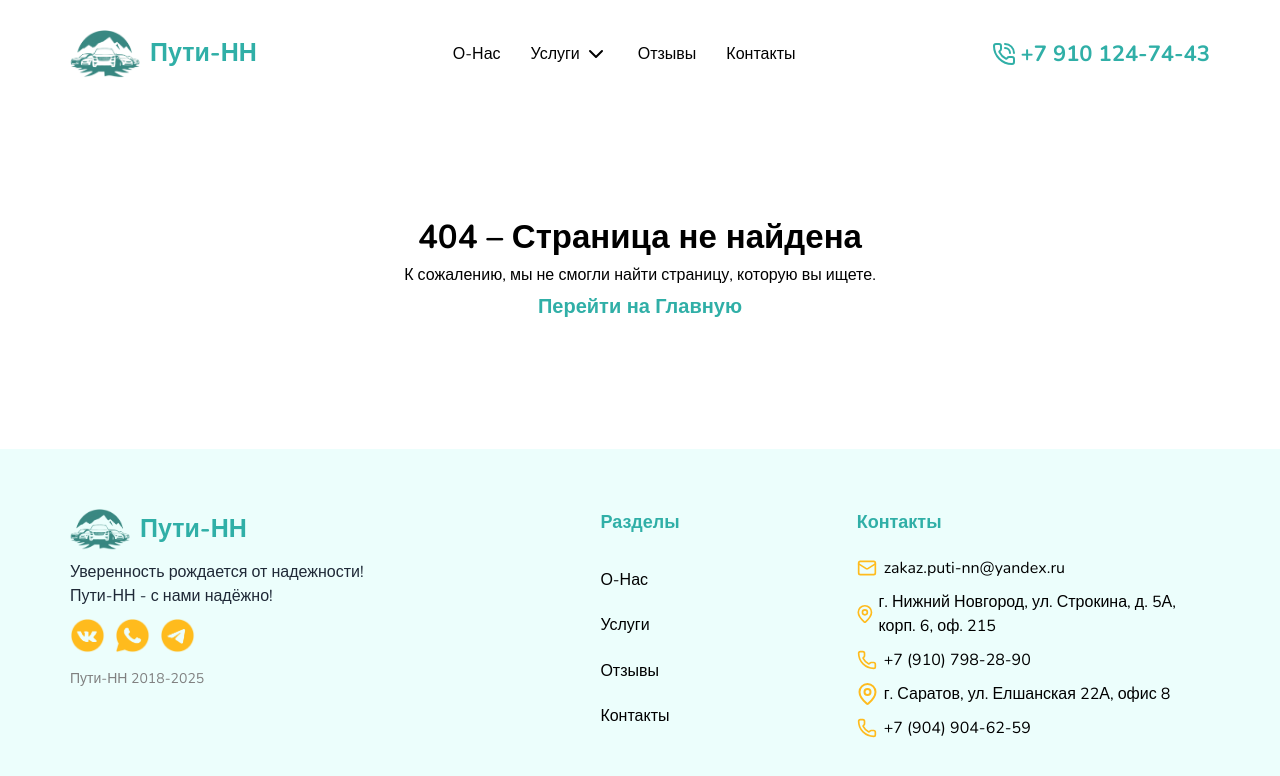
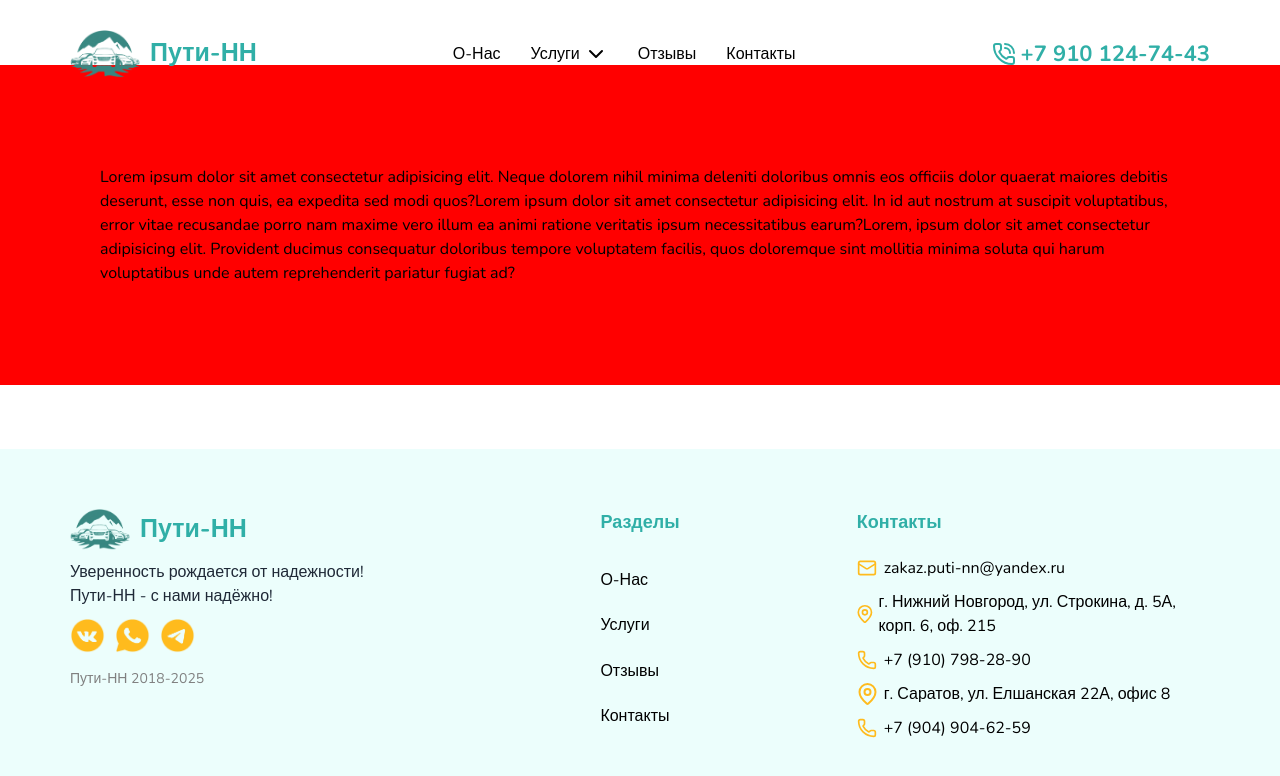
Before and after one commit to MeytikhanyanHovsep/Puti-NN, a Next.js app: page /about in a window 1280 px wide. Before the commit this address had no page. Shown: the top 776 px of the page. Built offline with nearby package versions, Linux system fonts and the light colour scheme.

Commit message:
added about page for test

```diff
--- /dev/null
+++ b/app/about/page.tsx
@@ -0,0 +1,20 @@
+import React from "react";
+
+type Props = {};
+
+export default function About({}: Props) {
+    return (
+        <section className="p-[100px] bg-[red]">
+            Lorem ipsum dolor sit amet consectetur adipisicing elit. Neque
+            dolorem nihil minima deleniti doloribus omnis eos officiis dolor
+            quaerat maiores debitis deserunt, esse non quis, ea expedita sed
+            modi quos?Lorem ipsum dolor sit amet consectetur adipisicing elit.
+            In id aut nostrum at suscipit voluptatibus, error vitae recusandae
+            porro nam maxime vero illum ea animi ratione veritatis ipsum
+            necessitatibus earum?Lorem, ipsum dolor sit amet consectetur
+            adipisicing elit. Provident ducimus consequatur doloribus tempore
+            voluptatem facilis, quos doloremque sint mollitia minima soluta qui
+            harum voluptatibus unde autem reprehenderit pariatur fugiat ad?
+        </section>
+    );
+}
--- a/next.config.ts
+++ b/next.config.ts
@@ -4,7 +4,7 @@ const nextConfig: NextConfig = {
     output: "export",
     reactStrictMode: true,
     images: {
-        unoptimized: true, // Disables optimization for all images
+        unoptimized: true,
     },
 };
 
```
